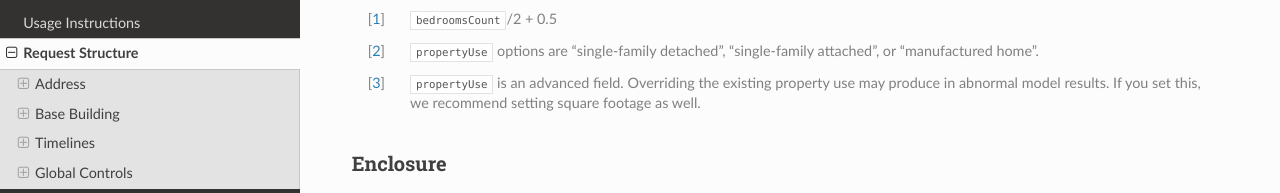
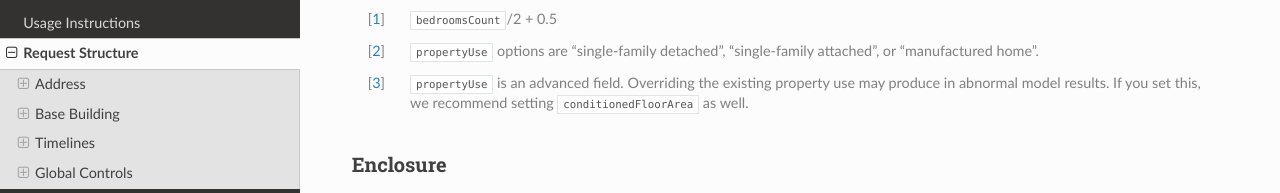
Before and after one commit to RadiantLabs/modeling-api-docs, a Sphinx documentation site: the page built from docs/source/request_structure.rst, in a window 1280 px wide and 900 px high, scrolled down 1671 px, cut to the strip 0-380 px from the top of the window. Shown: the part 184-377 px from the top of the strip. Built offline with Sphinx 7.4.7 and the Read the Docs theme 2.0.0, drawn with Linux system fonts in a browser that asks for light colours; some of the changed text lies outside the part shown.

```diff
--- a/docs/source/request_structure.rst
+++ b/docs/source/request_structure.rst
@@ -72,7 +72,7 @@ Property                  Type     Units     Constraints  Required  Default
 
 .. [#] ``bedroomsCount``/2 + 0.5
 .. [#] ``propertyUse`` options are "single-family detached", "single-family attached", or "manufactured home".
-.. [#] ``propertyUse`` is an advanced field. Overriding the existing property use may produce in abnormal model results. If you set this, we recommend setting square footage as well.
+.. [#] ``propertyUse`` is an advanced field. Overriding the existing property use may produce in abnormal model results. If you set this, we recommend setting ``conditionedFloorArea`` as well.
 
 .. _enclosure:
 
```
Also changed, not shown: other parts of docs/source/request_structure.rst (+1 -3 lines).
